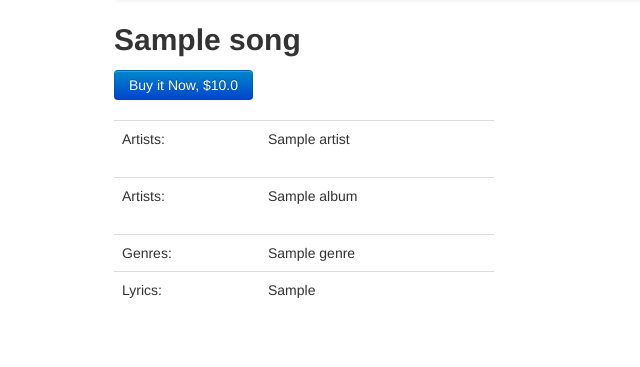
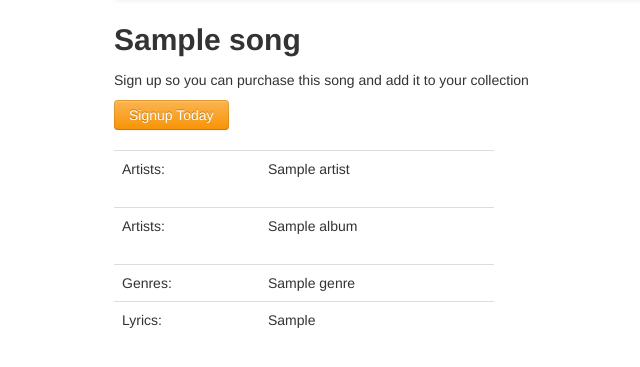
Before and after one commit to stevejc/xtunes, a Rails app: page /songs/1 in a window 1280 px wide. Shown: the part 42-409 px from the top of the page, without its empty margins (56-696 px from the left). Run offline with Rails 7, Linux system fonts and the light colour scheme; tables that the repository leaves empty hold one stand-in row (values such as "Sample post"); parts of the project's set-up code (start-up, migrations or seed data) failed here and were passed over; some libraries are stand-ins or nearby versions.

Commit message:
updated show form so that buy button doesn't show for non logged in users, it is replaced with a message about signing up and a sign up now button

```diff
--- a/app/views/songs/show.html.erb
+++ b/app/views/songs/show.html.erb
@@ -5,8 +5,15 @@
 <%= link_to " Delete", song_path(@song), :method => :delete %><br/><br/>
 <% end %>
 
-<%= render "buyform" %>
+<% if current_user %>
+  <%= render "buyform" %>
+<% else %>
+<p>Sign up so you can purchase this song and add it to your collection</p>
 
+<%= link_to "Signup Today", new_user_registration_path, :class=> "btn btn-warning" %>
+<% end %>
+<br/>
+<br/>
 <div class="row">
   <div class="span5">
 <table class="table">
```
